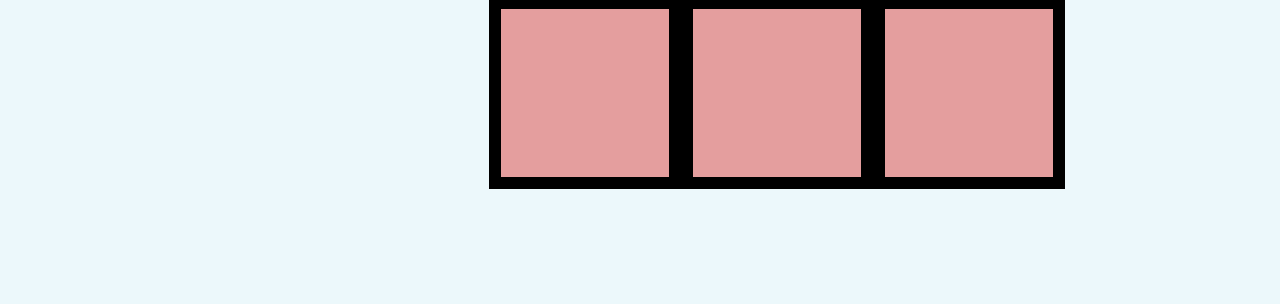
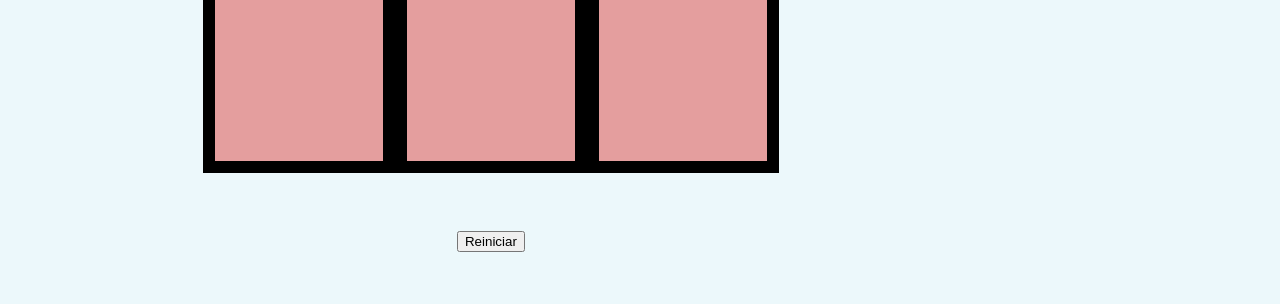
Before and after one commit to Frosmin/Tre-en_raya, a plain HTML site: page index.html in a window 1280 px wide. Shown: the part 587-891 px from the top of the page. Drawn offline with Linux system fonts and the light colour scheme.

Commit message:
Agregar estructura del tablero y botón de reinicio en HTML, ajustar estilos de contenedor en CSS

```diff
--- a/index.html
+++ b/index.html
@@ -42,7 +42,7 @@
                     <div id="9" class="column"></div>
                 </div>
             </div>-->
-
+            <div class="sonaJuego">
                 <div class="tablero">
                     <div class="celda"></div>
                     <div class="celda"></div>
@@ -57,9 +57,9 @@
                 <div class="reiniciar">
                     <button>Reiniciar</button>
                 </div>
+            </div>
 
 
         </div>
-
     </body>
 </html>
--- a/style.css
+++ b/style.css
@@ -22,7 +22,8 @@ body{
     display: flex;
     flex-direction: column;
     height: 100%;
-    padding: 5%;
+    width: 100%;
+    padding: 3%;
 }
 
 .jugadores {
@@ -57,6 +58,8 @@ body{
     justify-content: center;
     order:2;
     padding: 10%;
+    width: 100%;
+    height: 100%;
 }
 
 .celda {
```
